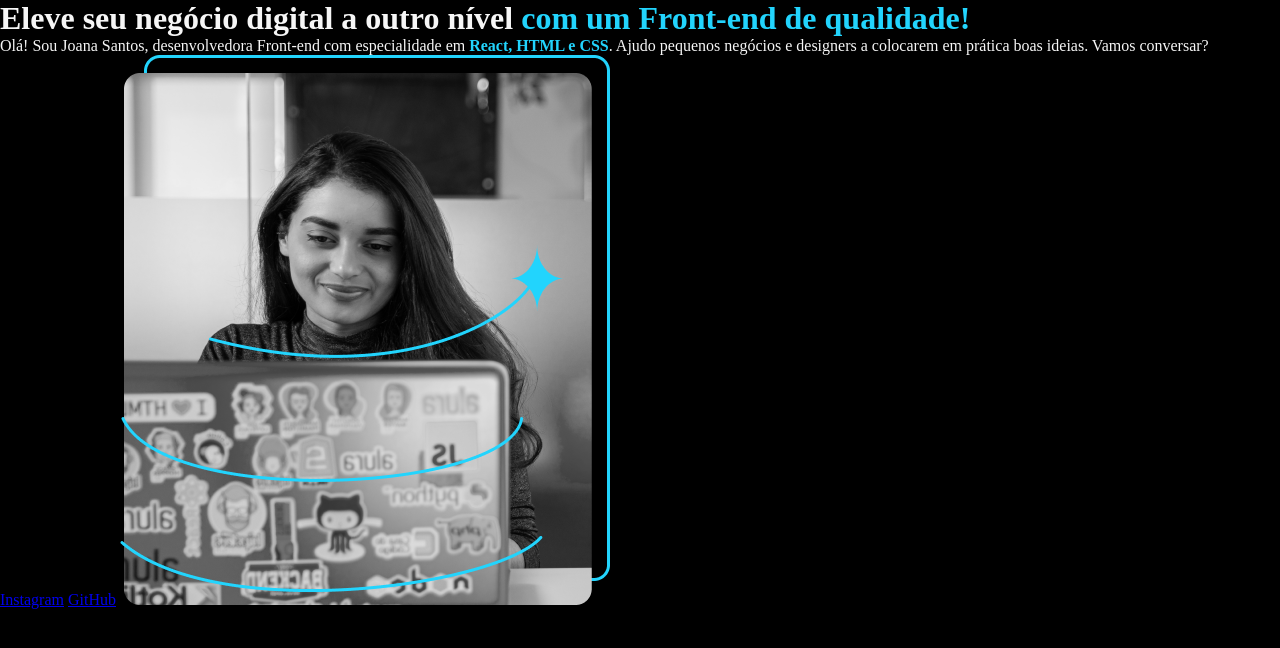
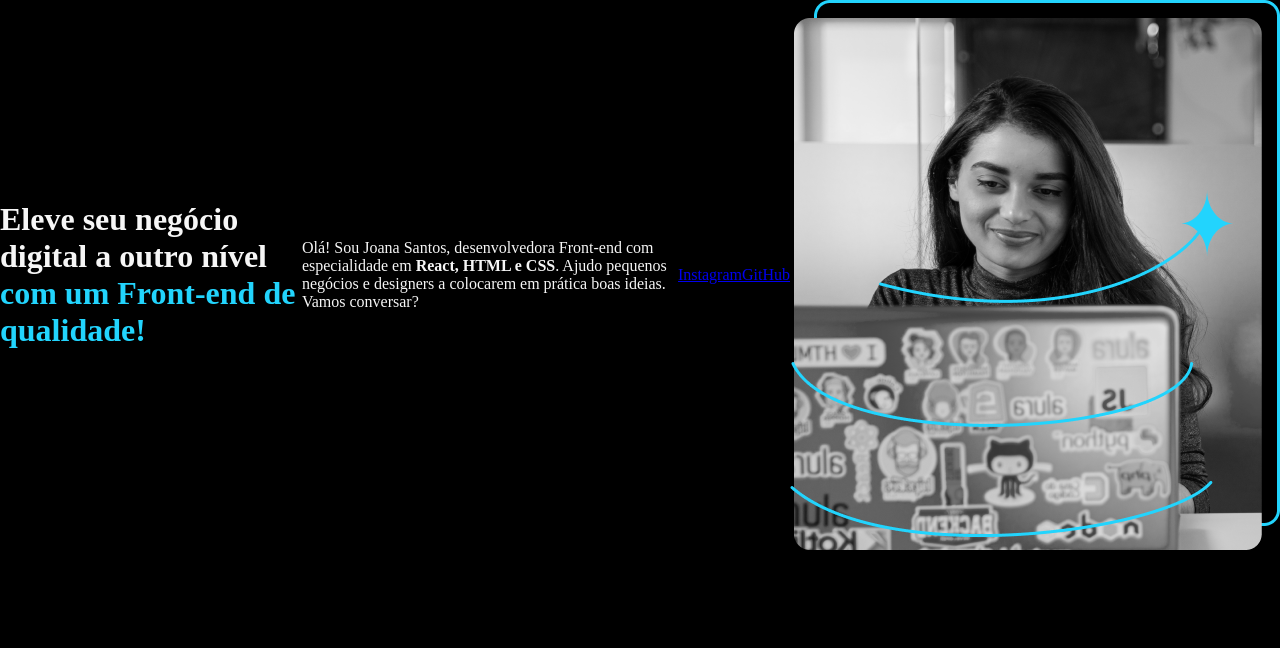
Before and after one commit to Alex-Majdalani/projeto-portifolio, a plain HTML site: page index.html in a window 1280 px wide. Drawn offline with Linux system fonts and the light colour scheme.

Commit message:
adicionei propriedades de flexbox

```diff
--- a/index.html
+++ b/index.html
@@ -1,27 +1,27 @@
 <!DOCTYPE html>
 <html lang="pt-br">
   <head>
-    <meta charset="UTF-8">
-    <meta http-equiv="X-UA-Compatible" content="IE=edge">
-    <meta name="viewport" content="width=device-width, initial-scale=1.0">
+    <meta charset="UTF-8" />
+    <meta http-equiv="X-UA-Compatible" content="IE=edge" />
+    <meta name="viewport" content="width=device-width, initial-scale=1.0" />
     <title>Portifolio</title>
-    <link rel="stylesheet" href="style.css">
+    <link rel="stylesheet" href="style.css" />
   </head>
   <body>
     <header></header>
-    <main>
+    <main class="apresentacao">
       <h1>
         Eleve seu negócio digital a outro nível
-            <strong>com um Front-end de qualidade!
-            </strong></h1>
-            <p>Olá! Sou Joana Santos, desenvolvedora
-            Front-end com especialidade em <strong>React, HTML e
-            CSS</strong>. Ajudo pequenos negócios e designers a
-            colocarem em prática boas ideias. Vamos
-            conversar?</p>
+        <strong class="titulo-destaque">com um Front-end de qualidade! </strong>
+      </h1>
+      <p>
+        Olá! Sou Joana Santos, desenvolvedora Front-end com especialidade em
+        <strong>React, HTML e CSS</strong>. Ajudo pequenos negócios e designers
+        a colocarem em prática boas ideias. Vamos conversar?
+      </p>
       <a href="https://instagram.com/rafaballerini">Instagram</a>
       <a href="https://github.com/guilhermeonrails">GitHub</a>
-            <img src="imagem.png" alt="Foto da Joana Santos programando">
+      <img src="imagem.png" alt="Foto da Joana Santos programando" />
     </main>
     <footer></footer>
   </body>
--- a/style.css
+++ b/style.css
@@ -10,6 +10,11 @@ body {
   color: #f6f6f6;
 }
 
-strong {
+.titulo-destaque {
   color: #22d4fd;
 }
+
+.apresentacao {
+  display: flex;
+  align-items: center;
+}
```
Lines whose indentation alone changed are shown as unchanged.
